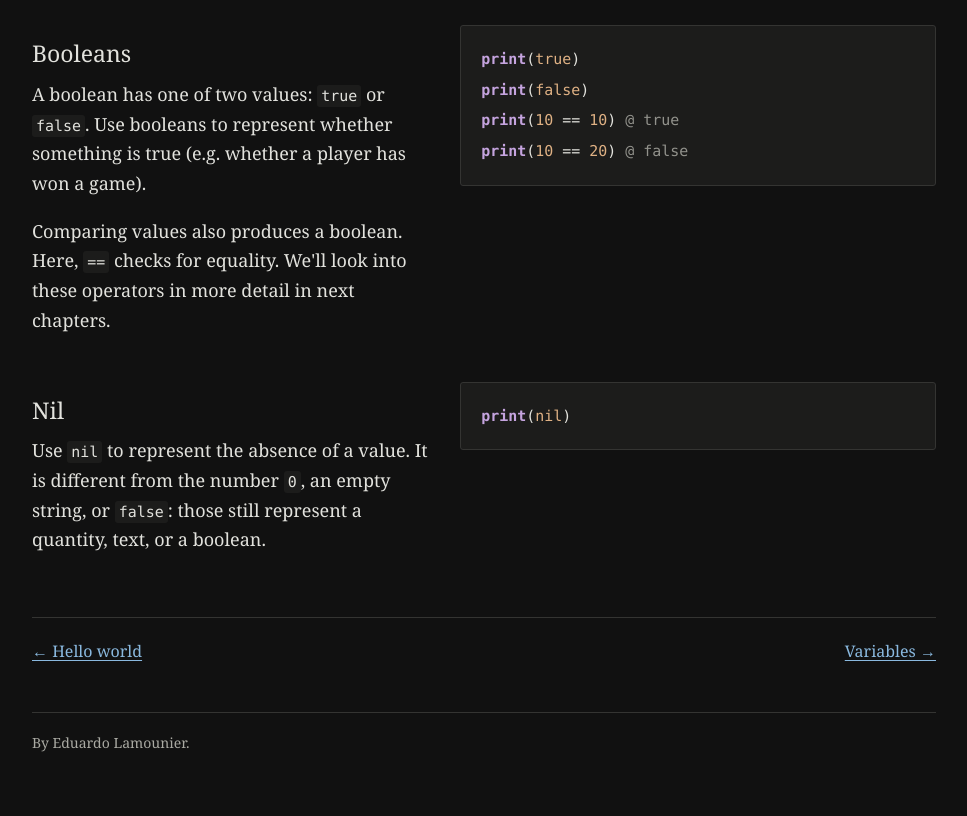
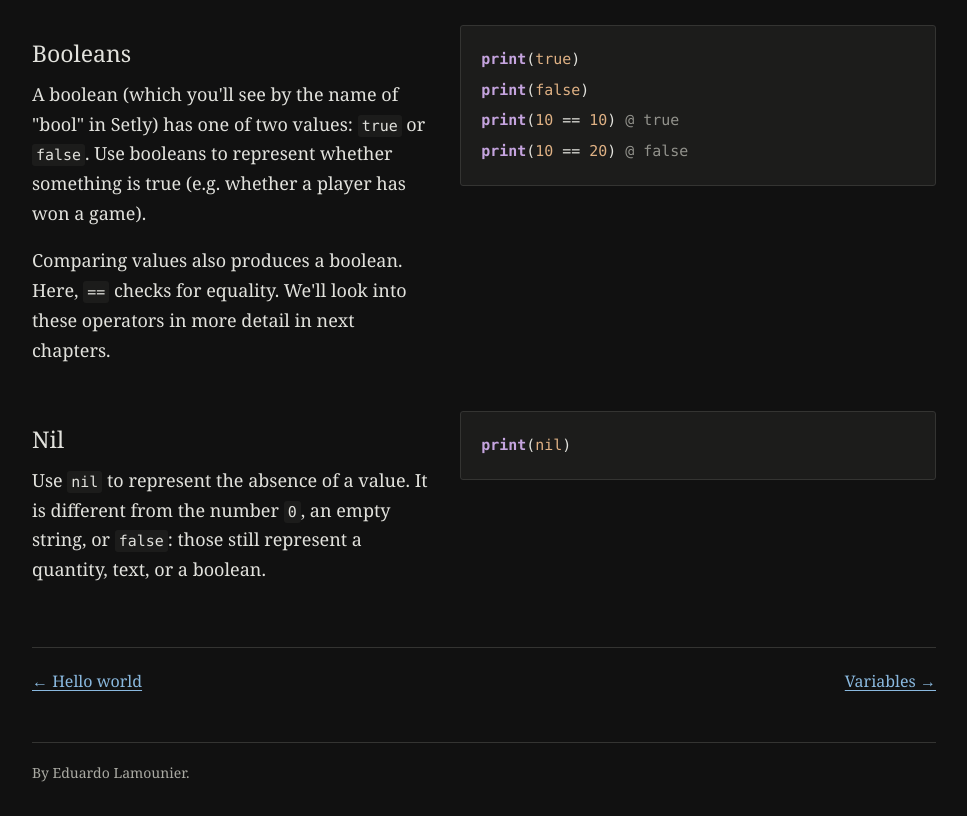
Before and after one commit to eduardo-lamounier/setly, a plain HTML site: page docs/values.html in a window 1280 px wide. Shown: the part 1063-1879 px from the top of the page, without its empty margins (156-1123 px from the left). Before the commit the page ends 1849 px from the top, so only its background shows below. Drawn offline with Linux system fonts and the light colour scheme.

Commit message:
Update the book's documentation renaming type 'boolean' to 'bool'

```diff
--- a/docs/values.html
+++ b/docs/values.html
@@ -45,7 +45,7 @@
     <section class="example">
       <div class="explanation">
         <h2>Booleans</h2>
-        <p>A boolean has one of two values: <code>true</code> or <code>false</code>. Use booleans to represent whether something is true (e.g. whether a player has won a game).</p>
+        <p>A boolean (which you'll see by the name of "bool" in Setly) has one of two values: <code>true</code> or <code>false</code>. Use booleans to represent whether something is true (e.g. whether a player has won a game).</p>
         <p>Comparing values also produces a boolean. Here, <code>==</code> checks for equality. We'll look into these operators in more detail in next chapters.</p>
       </div>
       <pre><code><span class="keyword">print</span>(<span class="literal">true</span>)
```
Also changed, not shown: docs/conditionals.html (+1 -1 lines).
